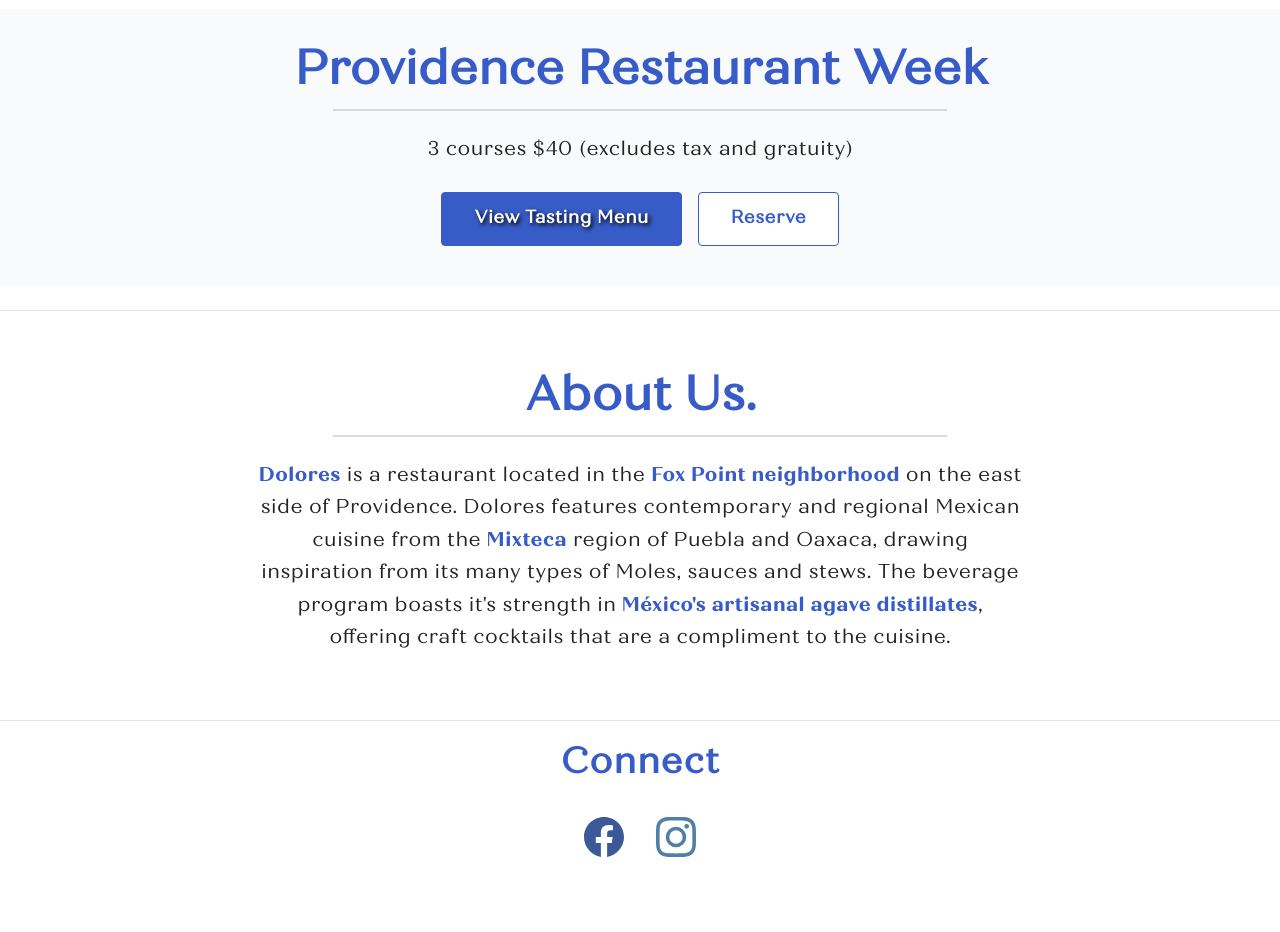
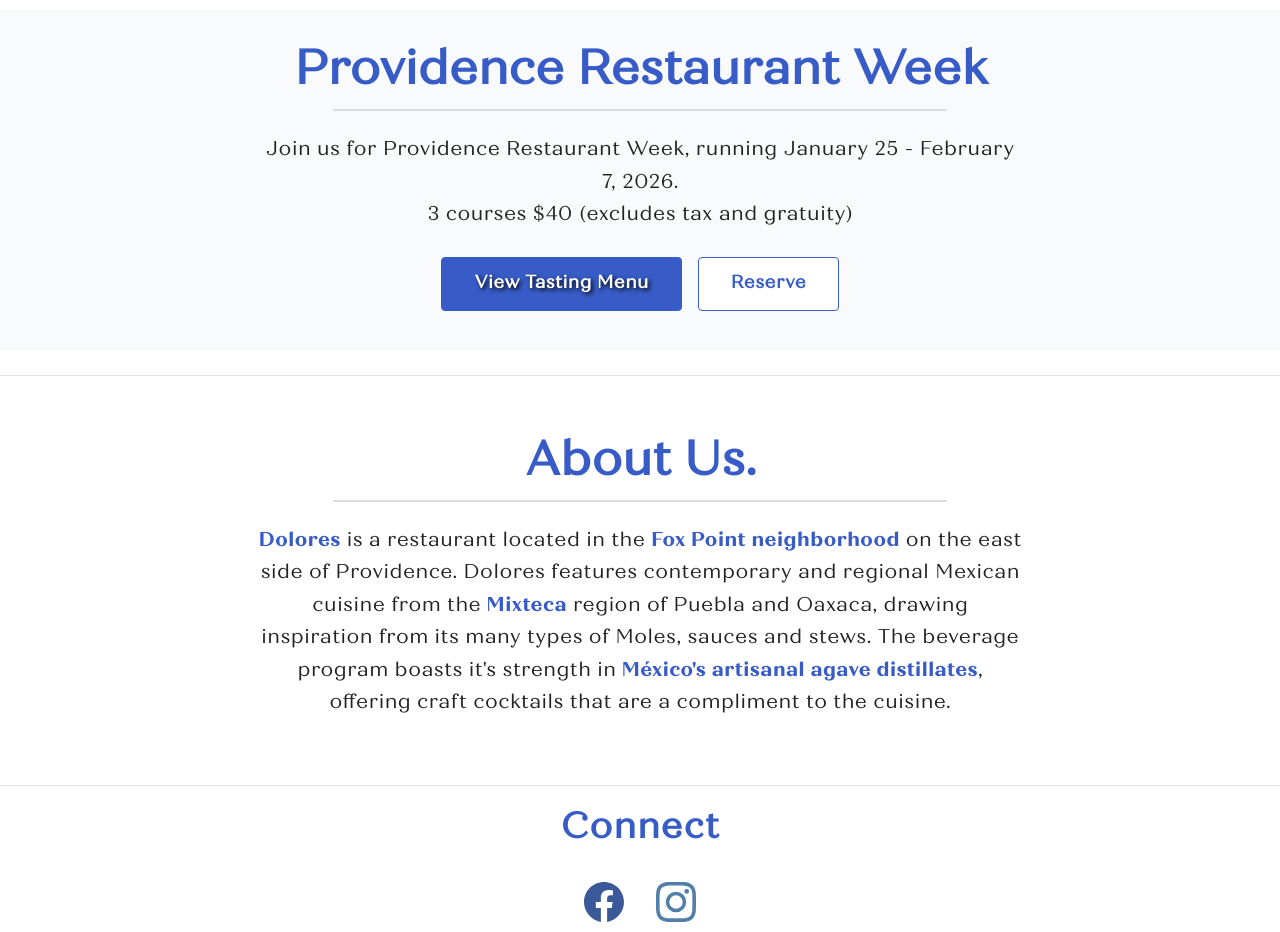
Before and after one commit to JaiiR320/Dolores, a Next.js app: page / in a window 1280 px wide. Shown: the part 1060-1992 px from the top of the page. Built offline with nearby package versions, Linux system fonts and the light colour scheme.

Commit message:
added dates

```diff
--- a/src/app/page.tsx
+++ b/src/app/page.tsx
@@ -40,6 +40,8 @@
             <h2 className="section-heading">Providence Restaurant Week</h2>
             <hr className="divider-heading" />
             <p className="text-base leading-relaxed sm:text-lg md:text-xl">
+              Join us for Providence Restaurant Week, running January 25 - February 7, 2026.
+              <br />
               3 courses $40 (excludes tax and gratuity)
             </p>
             <div className="mt-6 flex flex-col items-center justify-center gap-4 sm:flex-row">
```
